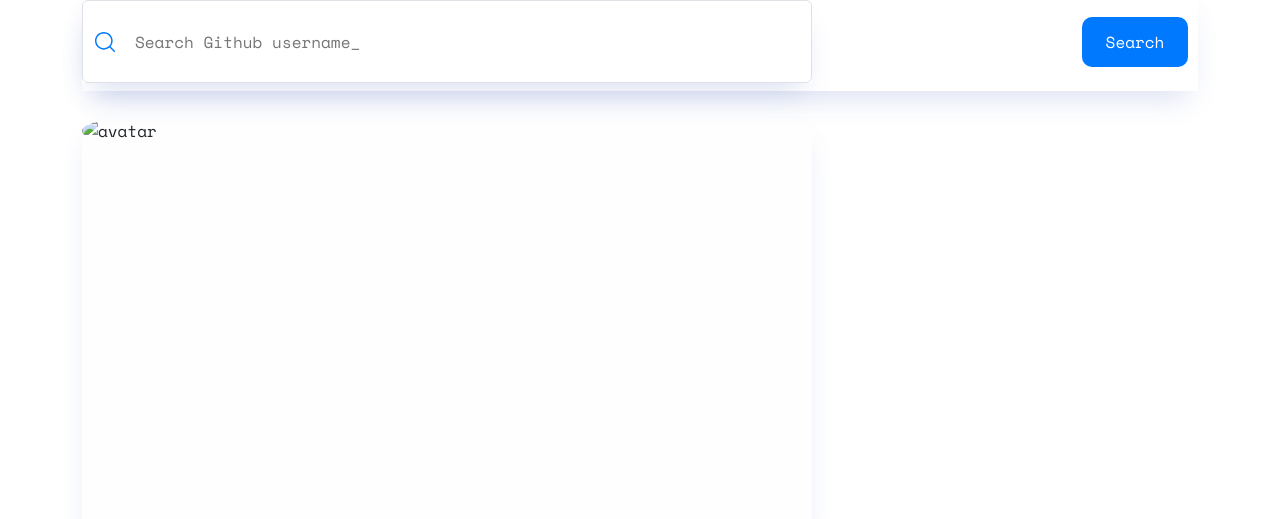
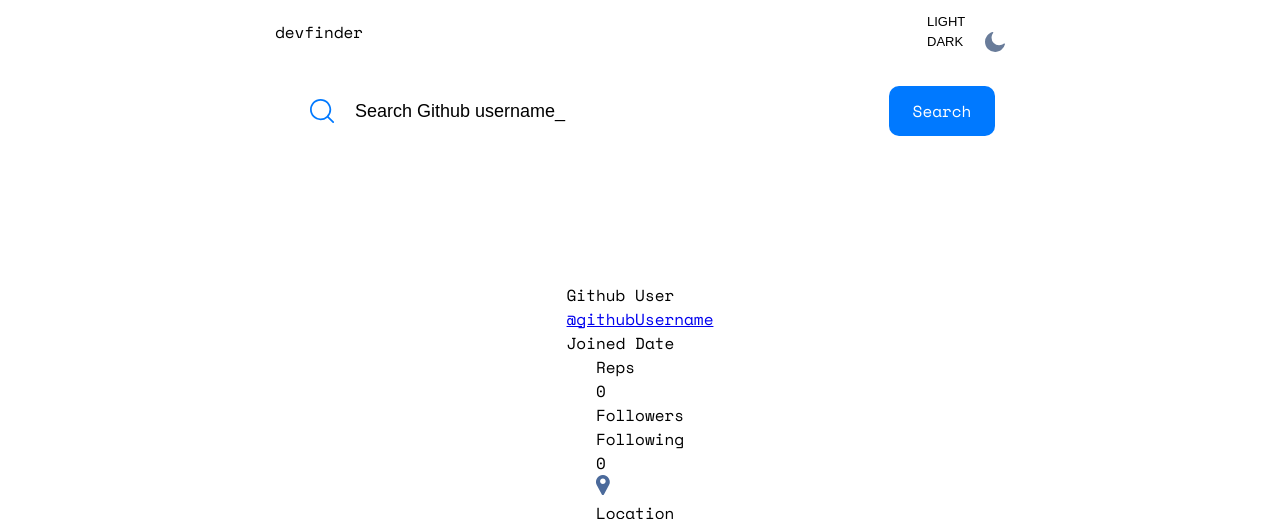
Before and after one commit to SOyeniyi801/github-api-app, a plain HTML site: page code-house/index.html in a window 1280 px wide. Shown: the part 102-621 px from the top of the page. Drawn offline with nearby package versions, Linux system fonts and the light colour scheme.

Commit message:
update html and styles

```diff
--- a/code-house/index.html
+++ b/code-house/index.html
@@ -1,47 +1,117 @@
 <!DOCTYPE html>
 <html lang="en">
   <head>
-    <meta charset="UTF-8">
-    <meta name="viewport" content="width=device-width, initial-scale=1.0">
+    <meta charset="UTF-8" />
+    <meta name="viewport" content="width=device-width, initial-scale=1.0" />
 
-    <link rel="icon" type="image/png" sizes="32x32" href="./assets/favicon-32x32.png">
-    <link rel="stylesheet" href="styles.css">
+    <link
+      rel="icon"
+      type="image/png"
+      sizes="32x32"
+      href="./assets/favicon-32x32.png"
+    />
+    <link rel="stylesheet" href="styles.css" />
     <title>Frontend Mentor | GitHub user search app</title>
-    <link rel="stylesheet" href="https://cdn.jsdelivr.net/npm/bootstrap@5.3.1/dist/css/bootstrap.min.css">
-    <link rel="preconnect" href="https://fonts.googleapis.com">
-    <link rel="preconnect" href="https://fonts.gstatic.com" crossorigin>
-    <link href="https://fonts.googleapis.com/css2?family=Space+Mono:ital,wght@0,400;0,700;1,400;1,700&display=swap" rel="stylesheet">
+    <link rel="preconnect" href="https://fonts.googleapis.com" />
+    <link rel="preconnect" href="https://fonts.gstatic.com" crossorigin />
+    <link
+      href="https://fonts.googleapis.com/css2?family=Space+Mono:ital,wght@0,400;0,700;1,400;1,700&display=swap"
+      rel="stylesheet"
+    />
   </head>
 
+  <body>
+    <header>
+      <div>devfinder</div>
+      <div class="light-dark mode">
+        <button
+          type="button"
+          class="color-mode__btn light--hidden"
+          aria-label="Toggle light mode"
+        >
+          LIGHT
+          <img src="assets/icon-sun.svg" alt="sun" />
+        </button>
+        <button
+          type="button"
+          class="color-mode__btn dark--hidden"
+          aria-label="toggle dark mode"
+        >
+          DARK
+          <img src="assets/icon-moon.svg" alt="moon" />
+        </button>
+      </div>
+    </header>
 
-  <body>
+    <div class="search-box">
+      <div class="search-content">
+        <img src="assets/icon-search.svg" alt="" />
+        <input
+          type="search"
+          placeholder="Search Github username_"
+          id="userInput"
+          aria-label="Search"
+        />
+      </div>
+      <div class="btn-search-box">
+        <div class="btn-search">Search</div>
+      </div>
+    </div>
 
-  <div class="container mt-5">
-      <div class="pg-header">
-        <h3>devfinder</h3>
-        <h6> Light Dark</h6>
+    <div class="github-info-card">
+      <div class="card-header">
+        <div class="avatar">
+          <!-- <img src="assets/avatar.svg" alt="avatar" /> -->
         </div>
-  <div class="content-container">
-    <nav class="navbar">
-      <form id = "form" class="d-flex" role="search">
-        <div class = "form-control" id = "inputContainer" class="w-100">
-          <div class="search-icon"></div>
-          <input class="custom-input" type="search" placeholder="Search Github username_" id="username" aria-label="Search">
-          <button class="search-button" type="submit" id="searchButton">Search</button>
-        </div>
-      </form>
-  </nav>
-
-  <div class="card-container">
-    <div class="card-body">
-        <div class="avatar-container">
-          <img src="/code-house/assets/avatar.svg" alt="avatar" id="avatar">
+          <div class="github-header-box">
+            <div class="github-user">Github User</div>
+            <div class="github-username"><a href="#">@githubUsername</a></div>
+            <div class="join-date">Joined Date</div>
           </div>
 
       </div>
+      <div class="github-info-box">
+        <div class="bio"></div>
+        <div class="github-stats">
+          <div class="repos">
+            <div class="repo-heading">Reps</div>
+            <div class="repo-count">0</div>
+          </div>
+          <div class="followers">
+            <div class="followers-heading">Followers</div>
+            <div class="followers" 0></div>
+          </div>
+          <div class="following">
+            <div class="following-heading">Following</div>
+            <div class="following-count">0</div>
+          </div>
+        </div>
+
+        <div class="socials-box">
+          <div class="location">
+            <img src="assets/icon-location.svg" alt="" />
+            <p>Location</p>
+          </div>
+          <div class="twitter">
+            <img src="assets/icon-twitter.svg" alt="" />
+            <p>Twitter</p>
+          </div>
+          <div class="website">
+            <img src="assets/icon-website.svg" alt="" />
+            <p>Website</p>
+          </div>
+          <div class="company">
+            <img src="assets/icon-company.svg" alt="" />
+            <p>Company</p>
           </div>
         </div>
       </div>
+
+
+    </div>
+
+
+
     <script src="main.js"></script>
   </body>
 </html>
--- a/code-house/main.js
+++ b/code-house/main.js
@@ -1,22 +1,34 @@
-// const inputElement = document.getElementById('userSearch');
-// const submitButton = document.getElementById('searchButton')
-
-// submitButton.addEventListener('click', function(event){
-//     event.preventDefault()
-//     const inputValue = inputElement.value;
-//     console.log(inputValue)
-// })
-
-document.addEventListener('DOMContentLoaded', () => {
-    const searchButton = document.getElementById('form');
-    searchButton.addEventListener('submit', (event) => {fetchUserData(event)});
+document.addEventListener("DOMContentLoaded", () => {
+  const searchButton = document.getElementById("form");
+  searchButton.addEventListener("submit", (event) => {
+    fetchUserData(event);
+  });
 });
 
-async function fetchUserData(event){
-    event.preventDefault()
-    const inputValue = document.getElementById('username').value
-    let response = await fetch(`https://api.github.com/users/${inputValue}`);
-    let data = await response.json();
-    console.log(data)
-    return data
+async function fetchUserData(event) {
+  event.preventDefault();
+  const inputValue = document.getElementById("userInput").value;
+  let response = await fetch(`https://api.github.com/users/${inputValue}`);
+  let data = await response.json();
+
+  console.log(data);
+  const avatar = document.getElementById("avatar");
+  avatar.src = data.avatar_url;
+  const isoDateString = data.created_at;
+  const date = new Date(isoDateString);
+  const options = { day: "numeric", month: "long", year: "numeric" };
+  const formattedDate = date.toLocaleDateString("en-GB", options);
+  document.getElementById("date").textContent = formattedDate;
+  document.getElementById("githubName").textContent = data.name;
+  document.getElementById("login").textContent = `@${data.login}`;
+  document.getElementById("bio").textContent =
+    data.bio || "This profile has no bio";
+  document.getElementById("public_repos").textContent = data.public_repos;
+  document.getElementById("followers").textContent = data.followers;
+  document.getElementById("following").textContent = data.following;
+  document.getElementById("location").textContent = data.location;
+  document.getElementById("twitter").textContent =
+    data.twitter_username || "Not Available";
+
+  return data;
 }
--- a/code-house/styles.css
+++ b/code-house/styles.css
@@ -1,109 +1,156 @@
-div{
-    font-family: 'Space Mono';
+*{
+    margin: 0;
+    padding: 0;
 }
 
-.username{
-  font-weight: bold;
+/* Light Mode */
+:root[ color-mode ='light']{
+    --body-bg-color: #f6f8ff;
+    --head-color: #222731;
+    --darklight-color: #697c9a;
+    --search-bg-color: #fff;
+    --search-color: #4b6a9b;
+    --black: #000;
+    --folow-color: #4b6a9b;
+    --followTotal-color: #2b3442;
 }
-/* Heading of page*/
-.pg-header{
+
+/* Dark Mode */
+:root[ color-mode = 'dark']{
+    --body-bg-color: #141d2f;
+    --head-color: #fff;
+    --darklight-color: #fff;
+    --search-bg-color: #1e2a47;
+    --search-color: #fff;
+    --black: #fff;
+    --folow-color: #fff;
+    --followTotal-color: #fff;
+    --social-color: #fff
+}
+
+/* Universal Colors */
+:root{
+    --btn-color: #0079ff;
+}
+
+body {
+    background-color: var(--body-bg-color);
+    width: 100%;
+    height: 100vh;
     display: flex;
+    flex-direction: column;
+    justify-content: center;
+    align-items: center;
+    font-family: "Libre Franklin", sans-serif;
+    font-family: "Outfit", sans-serif;
+    font-family: "Red Hat Text", sans-serif;
+    font-family: "Space Mono", monospace;
+}
+
+header {
+    display: flex;
+    justify-content: space-between;
+    align-items: center;
+    width: 730px;
+    margin-bottom: 25px;
+}
+
+.head{
+    font-size: 26px;
+    font-weight: bold;
+    color: var(--head-color);
+}
+
+:root[ color-mode ='light'] .light--hidden{
+    display: none;
+}
+
+:root[ color-mode ='light'] .dark--hidden{
+    display: none;
+}
+
+.color-mode__btn {
+    font-size: 13px;
+    outline: none;
+    background-color: var(--body-bg-color);
+    border: none;
+    cursor: pointer;
+    color: var(--darklight-color);
+    display: flex;
+    align-items: center;
+    width: 78px;
     justify-content: space-between;
 }
 
-.pg-header > h3{
-    color: #222731;
-    font-family: Space Mono;
-    font-size: 26px;
-    font-style: normal;
-    font-weight: 700;
-    line-height: normal;
+.dark img, .light img {
+    width: 20px;
+    height: 20px;
 }
 
-/* Search bar */
-form{
-  width: 730px;
-  box-shadow: 0px 16px 30px -10px rgba(70, 96, 187, 0.2);
-  padding-bottom: 0%;
+.search-box {
+    height: 69px;
+    width: 730px;
+    background-color: var(--search-bg-color);
+    border-radius: 15px;
+    display: flex;
+    align-items: center;
+    justify-content: space-between;
 }
 
-.search-icon {
-    width: 20px !important;
-    height: 20px !important;
-    background-image: url('/code-house/assets/icon-search.svg');
-    background-size: cover;
-    background-repeat: no-repeat;
-  }
-
-.navbar{
-    box-shadow: 0px 16px 30px -10px rgba(70, 96, 187, 0.20);
-    margin-bottom: 26px;
-    padding-bottom: 0%;
+.search-content {
+    display: flex;
+    align-items: center;
+    height: 100%;
 }
 
-.search-bar {
-  display: flex;
-  align-items: center;
-  position: relative;
+.search-content img {
+    margin-left: 35px;
 }
 
-.custom-input {
-  border-radius: 20px; /* Adjust border radius to match your design */
-  /* padding-right: 50px; */
-  border: unset;
-  width: 70%;
-  height: 69px;
-  padding-left: 20px;
+.search-content input {
+    margin-left: 20px;
+    height: 100%;
+    width: 500px;
+    border: none;
+    outline: none;
+    font-size: 18px;
+    color: var(--search-color);
+    background-color: var(--search-bg-color);
 }
 
-.custom-input:focus{
-  outline: none;
+::placeholder {
+    color: var(--search-color);
+    opacity: 1;
 }
 
-.search-button {
-  position: absolute;
-  top: 50%;
-  right: 10px; /* Adjust the right distance as needed */
-  transform: translateY(-50%); /* Vertically center the button */
-  cursor: pointer;
-  background-color: #0079ff;
-    color: #ffffff;
+.btn-search {
+    height: 50px;
+    width: 106px;
+    background-color:var(--btn-color);
     border-radius: 10px;
-    width: 106px;
-    height: 50px;
-    border: none;
+    display: flex;
+    justify-content: center;
+    align-items: center;
+    color: #fff;
+    font-size: 16px;
+    margin-right: 10px;
+    cursor: pointer;
 }
 
-/* Card Body Outer */
-/* Card Body Inner */
-
-.card-content {
-  width: auto;
+.github-info-card {
+    background-color: var(--search-bg-color);
+    width: 730px;
+    height: 419px;
+    border-radius: 15px;
+    margin-top: 20px;
+    display: flex;
+    flex-direction: column;
+    align-items: center;
 }
 
-.card-body{
-    border-radius: 15px;
-    background: #FEFEFE;
-    box-shadow: 0px 16px 30px -10px rgba(70, 96, 187, 0.20);
-    width: 730px;
-    height: 419px;
-
+.avatar {
+    width: 117px;
+    height: 117px;
+    border: 1px solid var(--black);
+    border-radius: 117px;
 }
-
-#avatar{
-  border-radius: 50%;
-}
-
-  #inputContainer{
-    display: flex;
-    align-items: center;
-  }
-
-  #titleInfo{
-    display: flex;
-    justify-content: space-between;
-  }
-
-
-
-  /* CSS for the search bar and button */
```
Also changed, not shown: code-house/index copy.html (added, +80 -0 lines). Lines whose indentation alone changed are shown as unchanged.
